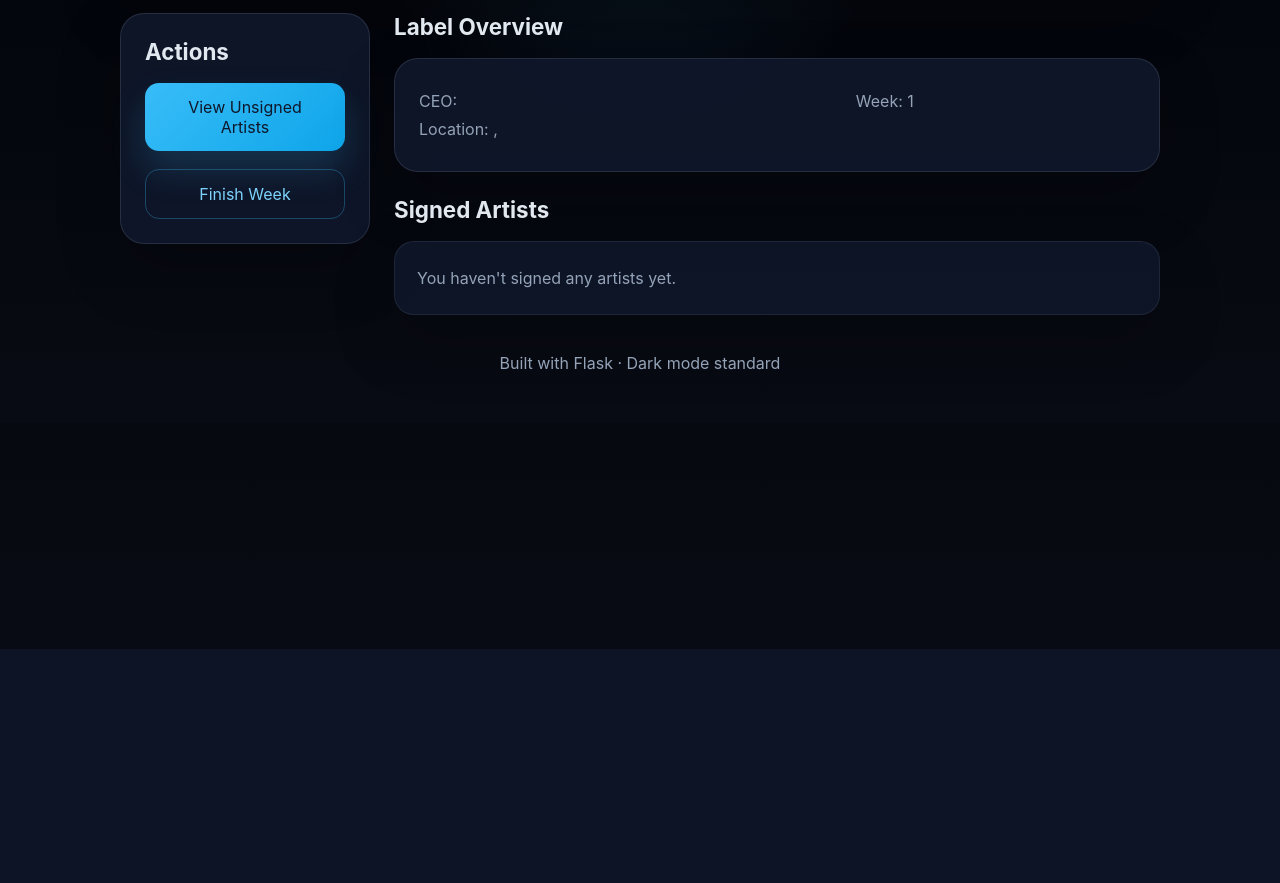
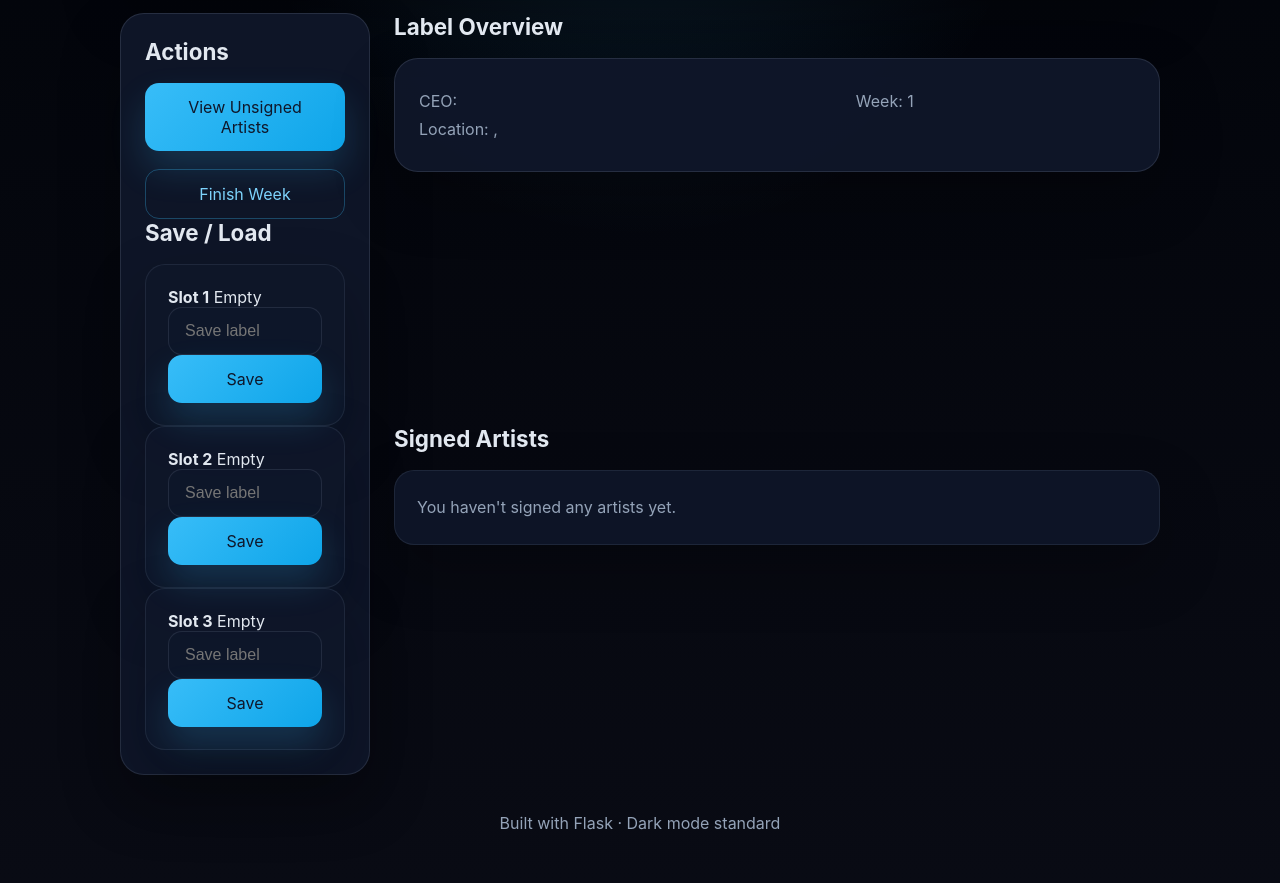
Before and after one commit to milarous/label-lords, a Flask app: page /menu in a window 1280 px wide. Shown: the part 151-1034 px from the top of the page. Before the commit the page ends 800 px from the top, so only its background shows below. Run offline with Flask 3, Linux system fonts and the light colour scheme.

Commit message:
added save/load functionality

```diff
--- a/main.py
+++ b/main.py
@@ -1,6 +1,8 @@
 from flask import Flask, render_template, request, redirect, url_for, session, flash
 import random
 import os
+import pickle
+from datetime import datetime
 
 app = Flask(__name__)
 app.secret_key = 'label_lords_secret_key'  # For session management
@@ -36,6 +38,121 @@ class GameState:
         }
 
 game_state = GameState()
+
+# Create save folder if needed
+if not os.path.exists('saves'):
+    os.makedirs('saves')
+
+# ==========================
+# === Save / Load System ===
+# ==========================
+
+def save_game(slot, label=""):
+    """Save the current game state to a slot."""
+    save_data = {
+        'game_state': game_state,
+        'label': label or f"Slot {slot}",
+        'timestamp': datetime.now().isoformat()
+    }
+    with open(f'saves/slot_{slot}.pkl', 'wb') as f:
+        pickle.dump(save_data, f)
+
+
+def load_game(slot):
+    """Load game state from a save slot."""
+    global game_state
+    file_path = f'saves/slot_{slot}.pkl'
+    if not os.path.exists(file_path):
+        return False
+    try:
+        with open(file_path, 'rb') as f:
+            save_data = pickle.load(f)
+        loaded_state = save_data.get('game_state')
+        if not isinstance(loaded_state, GameState):
+            return False
+        migrate_save_data(loaded_state)
+        game_state = loaded_state
+        return True
+    except Exception:
+        return False
+
+
+def delete_save(slot):
+    """Delete a save slot file."""
+    file_path = f'saves/slot_{slot}.pkl'
+    if os.path.exists(file_path):
+        os.remove(file_path)
+
+
+def get_save_slots():
+    """Return current save slot metadata for the UI."""
+    slots = {}
+    for i in range(1, 4):
+        file_path = f'saves/slot_{i}.pkl'
+        if os.path.exists(file_path):
+            try:
+                with open(file_path, 'rb') as f:
+                    save_data = pickle.load(f)
+                label = save_data.get('label', f'Slot {i}')
+                timestamp_str = save_data.get('timestamp', '')
+                formatted_time = 'Unknown'
+                if timestamp_str:
+                    try:
+                        formatted_time = datetime.fromisoformat(timestamp_str).strftime('%Y-%m-%d %H:%M:%S')
+                    except ValueError:
+                        formatted_time = timestamp_str
+
+                saved_state = save_data.get('game_state')
+                game_date = 'Unknown'
+                if isinstance(saved_state, GameState):
+                    game_date = get_current_date(getattr(saved_state, 'week', 1), getattr(saved_state, 'starting_year', 2000))
+
+                slots[i] = {
+                    'exists': True,
+                    'label': label,
+                    'timestamp': formatted_time,
+                    'game_date': game_date
+                }
+            except Exception:
+                slots[i] = {
+                    'exists': True,
+                    'label': f'Slot {i}',
+                    'timestamp': 'Unknown',
+                    'game_date': 'Unknown'
+                }
+        else:
+            slots[i] = {
+                'exists': False,
+                'label': '',
+                'timestamp': '',
+                'game_date': ''
+            }
+    return slots
+
+
+def migrate_save_data(state):
+    """Ensure loaded saves have required fields for newer versions."""
+    if not state:
+        return
+
+    if not hasattr(state, 'label_name'):
+        state.label_name = ''
+    if not hasattr(state, 'ceo_name'):
+        state.ceo_name = ''
+    if not hasattr(state, 'label_country'):
+        state.label_country = ''
+    if not hasattr(state, 'label_city'):
+        state.label_city = ''
+    if not hasattr(state, 'money'):
+        state.money = 5000
+    if not hasattr(state, 'week'):
+        state.week = 1
+    if not hasattr(state, 'starting_year'):
+        state.starting_year = 2000
+    if not hasattr(state, 'unsigned_artists'):
+        state.unsigned_artists = []
+    if not hasattr(state, 'signed_artists'):
+        state.signed_artists = []
 
 # ==========================
 # === Utility Functions ===
@@ -153,7 +270,31 @@ def setup():
 
 @app.route('/menu')
 def menu():
-    return render_template('menu.html', game_state=game_state, get_current_date=get_current_date)
+    save_slots = get_save_slots()
+    return render_template('menu.html', game_state=game_state, get_current_date=get_current_date, save_slots=save_slots)
+
+@app.route('/save_game/<int:slot>', methods=['POST'])
+def save_game_route(slot):
+    if 1 <= slot <= 3:
+        label = request.form.get('label', f'Slot {slot}')
+        save_game(slot, label)
+        flash(f'Saved to slot {slot}.')
+    return redirect(request.referrer or url_for('menu'))
+
+@app.route('/load_game/<int:slot>')
+def load_game_route(slot):
+    if 1 <= slot <= 3 and load_game(slot):
+        flash(f'Loaded slot {slot}.')
+        return redirect(url_for('menu'))
+    flash(f'Unable to load slot {slot}.')
+    return redirect(request.referrer or url_for('menu'))
+
+@app.route('/delete_game/<int:slot>')
+def delete_game_route(slot):
+    if 1 <= slot <= 3:
+        delete_save(slot)
+        flash(f'Deleted slot {slot}.')
+    return redirect(request.referrer or url_for('menu'))
 
 @app.route('/unsigned')
 def unsigned():
--- a/templates/menu.html
+++ b/templates/menu.html
@@ -16,6 +16,35 @@
                 <button class="btn btn-ghost fullwidth" type="submit">Finish Week</button>
             </form>
         </div>
+        <section class="save-panel">
+            <h2>Save / Load</h2>
+            {% for slot, meta in save_slots.items() %}
+                <div class="card save-card">
+                    <div class="save-row">
+                        <strong>Slot {{ slot }}</strong>
+                        {% if meta.exists %}
+                            <span>{{ meta.label }}</span>
+                        {% else %}
+                            <span>Empty</span>
+                        {% endif %}
+                    </div>
+                    {% if meta.exists %}
+                        <p class="panel-copy">Saved: {{ meta.timestamp }}</p>
+                        <p class="panel-copy">Date: {{ meta.game_date }}</p>
+                    {% endif %}
+                    <form method="post" action="{{ url_for('save_game_route', slot=slot) }}">
+                        <input class="input fullwidth" type="text" name="label" placeholder="Save label" value="{{ meta.label }}">
+                        <button class="btn btn-primary fullwidth" type="submit">Save</button>
+                    </form>
+                    {% if meta.exists %}
+                        <div class="action-list">
+                            <a class="btn btn-secondary fullwidth" href="{{ url_for('load_game_route', slot=slot) }}">Load</a>
+                            <a class="btn btn-ghost fullwidth" href="{{ url_for('delete_game_route', slot=slot) }}">Delete</a>
+                        </div>
+                    {% endif %}
+                </div>
+            {% endfor %}
+        </section>
     </aside>
     <main class="main-content">
         <section class="label-details">
```
Also changed, not shown: CHANGELOG.md, README.md, 1 other file.
